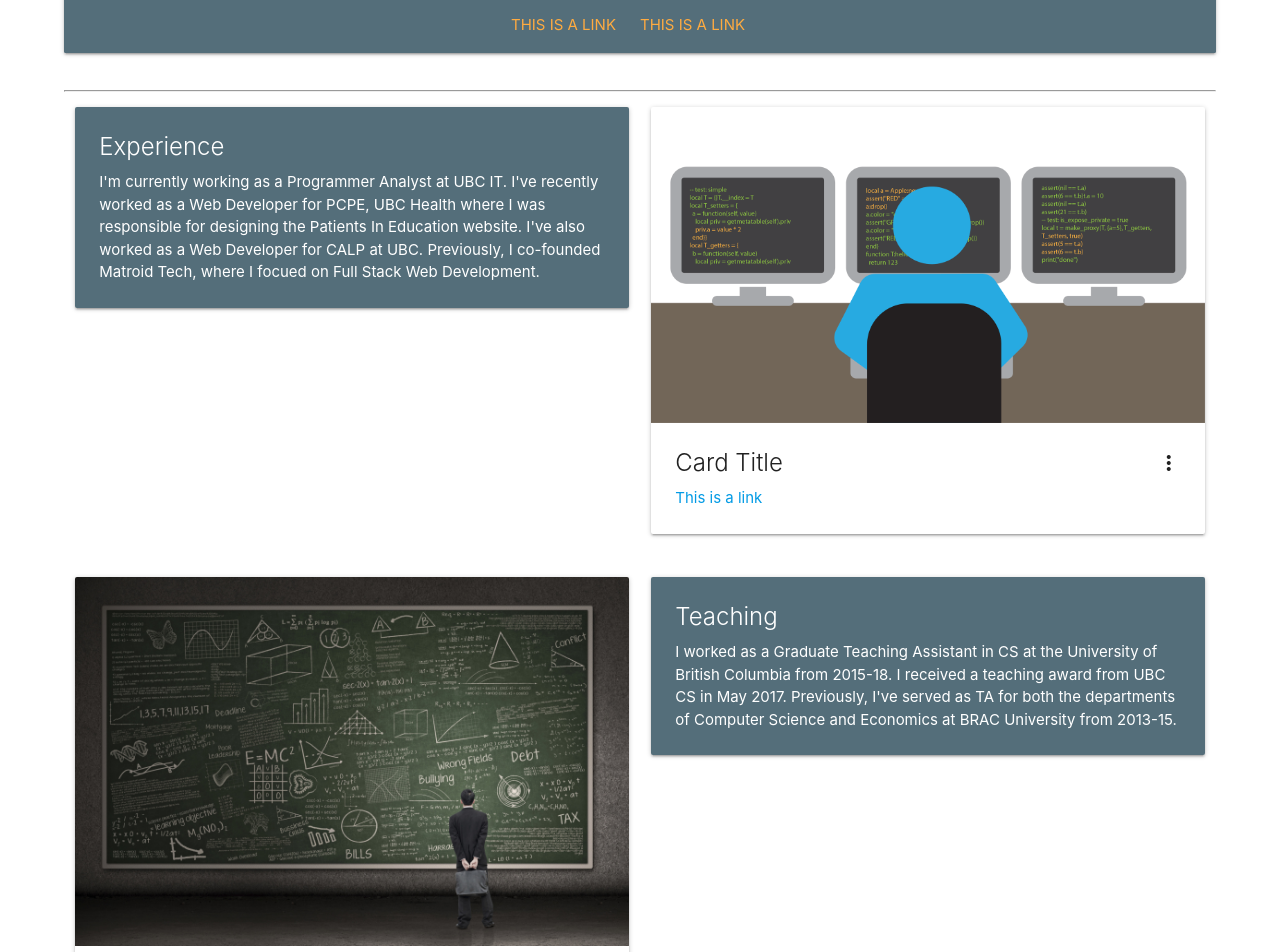
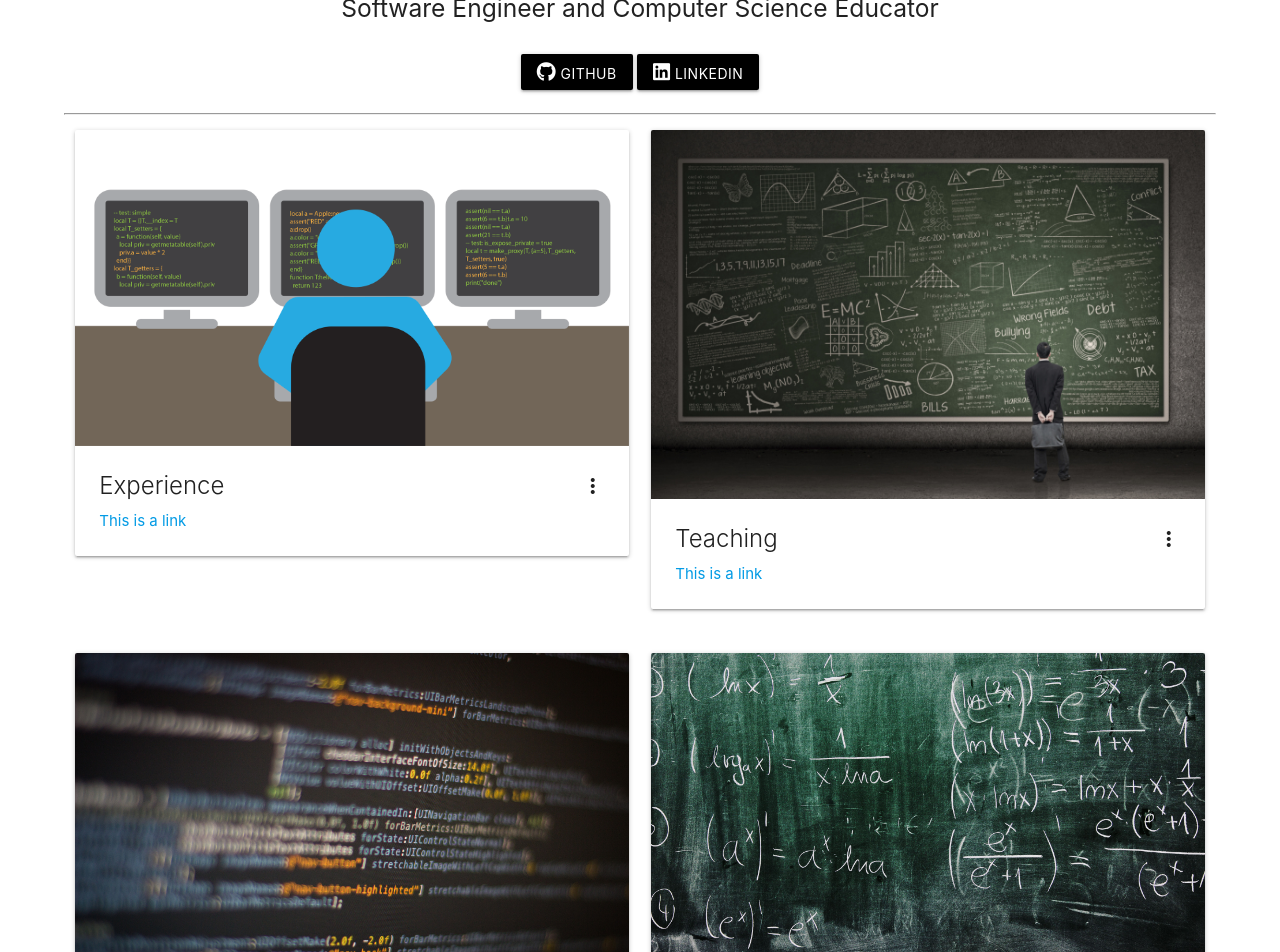
Before and after one commit to adnanreza/personal-site, a React (Create React App) app: page / in a window 1280 px wide. Shown: the part 200-1152 px from the top of the page. Built offline with nearby package versions, Linux system fonts and the light colour scheme; the HTML template or start-up script is replaced by a standard one.

Commit message:
Update Home Page

```diff
--- a/src/components/layout/BasicCard.js
+++ b/src/components/layout/BasicCard.js
@@ -1,7 +1,9 @@
-import React from 'react';
+import React, { Fragment } from 'react';
 import PropTypes from 'prop-types';
 
-const BasicCard = ({ title, text, cardColor, links }) => {
+const BasicCard = ({ title, text, cardColor, links, linkSet, linkText }) => {
+  const array = Array.from(linkSet);
+
   return (
     <div className='card blue-grey darken-1'>
       <div className='card-content white-text'>
@@ -10,8 +12,13 @@ const BasicCard = ({ title, text, cardColor, links }) => {
       </div>
       {links && (
         <div class='card-action'>
-          <a href='#'>This is a link</a>
-          <a href='#'>This is a link</a>
+          {array.map(item => (
+            <Fragment>
+              <a href={`${item}`} target='_blank'>
+                {linkText}
+              </a>
+            </Fragment>
+          ))}
         </div>
       )}
     </div>
--- a/src/components/layout/RevealCard.js
+++ b/src/components/layout/RevealCard.js
@@ -1,7 +1,7 @@
 import React from 'react';
 import PropTypes from 'prop-types';
 
-const RevealCard = ({ img }) => {
+const RevealCard = ({ title, text, img }) => {
   return (
     <div className='card'>
       <div className='card-image waves-effect waves-block waves-light'>
@@ -9,7 +9,8 @@ const RevealCard = ({ img }) => {
       </div>
       <div className='card-content'>
         <span className='card-title activator grey-text text-darken-4'>
-          Card Title<i className='material-icons right'>more_vert</i>
+          {title}
+          <i className='material-icons right'>more_vert</i>
         </span>
         <p>
           <a href='#'>This is a link</a>
@@ -17,12 +18,10 @@ const RevealCard = ({ img }) => {
       </div>
       <div className='card-reveal'>
         <span className='card-title grey-text text-darken-4'>
-          Card Title<i className='material-icons right'>close</i>
+          {title}
+          <i className='material-icons right'>close</i>
         </span>
-        <p>
-          Here is some more information about this product that is only revealed
-          once clicked on.
-        </p>
+        <p>{text}</p>
       </div>
     </div>
   );
--- a/src/components/pages/Home.js
+++ b/src/components/pages/Home.js
@@ -5,18 +5,23 @@ import ImageCard from '../layout/ImageCard';
 import BackgroundImg from '../layout/lake.jpg';
 import ExpImage from '../layout/exp.png';
 import TeachingImage from '../layout/chalkboard.jpg';
+import ProjectImage from '../layout/code.jpg';
+import ResearchImage from '../layout/algo.jpg';
 
 const homeText = 'Computer Scientist';
 const experienceText =
   "I'm currently working as a Programmer Analyst at UBC IT. I've recently worked as a Web Developer for PCPE, UBC Health where I was responsible for designing the Patients In Education website. I've also worked as a Web Developer for CALP at UBC. Previously, I co-founded Matroid Tech, where I focued on Full Stack Web Development.";
 const teachingText =
   "I worked as a Graduate Teaching Assistant in CS at the University of British Columbia from 2015-18. I received a teaching award from UBC CS in May 2017. Previously, I've served as TA for both the departments of Computer Science and Economics at BRAC University from 2013-15.";
+const projectsText =
+  "I've completed several projects as part of my coursework during my BSc at BRAC University, and during my MSc at the University of British Columbia. You can find more about them here.";
+const researchText =
+  "My primary research interests lie at the interface between Computer Science and Microeconomics: Algorithmic Game Theory & Mechanism Design. I'm also interested in Reinforcement Learning and Applied Cryptography.";
 
 const Home = () => (
   <Fragment>
     <div className='container' style={{ width: '90%' }}>
       <div className='section center-align'>
-        {/*
         <h2>Adnan Reza</h2>
         <h5>Software Engineer and Computer Science Educator</h5>
         <br />
@@ -40,27 +45,41 @@ const Home = () => (
             <span className='network-name'>Linkedin</span>
           </a>
         </div>
-*/}
-        <BasicCard title='Adnan Reza' text={homeText} links={true}></BasicCard>
       </div>
       <hr />
 
       {/**Cards */}
       <div className='row'>
         <div className='col s6'>
-          <BasicCard title='Experience' text={experienceText}></BasicCard>
+          <RevealCard
+            title='Experience'
+            text={experienceText}
+            img={ExpImage}
+          ></RevealCard>
         </div>
         <div className='col s6'>
-          <RevealCard img={ExpImage}></RevealCard>
+          <RevealCard
+            title='Teaching'
+            text={teachingText}
+            img={TeachingImage}
+          ></RevealCard>
         </div>
         <div className='col s6'></div>
       </div>
       <div className='row'>
         <div className='col s6'>
-          <RevealCard img={TeachingImage}></RevealCard>
+          <RevealCard
+            title='Projects'
+            text={projectsText}
+            img={ProjectImage}
+          ></RevealCard>
         </div>
         <div className='col s6'>
-          <BasicCard title='Teaching' text={teachingText}></BasicCard>
+          <RevealCard
+            title='Research'
+            text={researchText}
+            img={ResearchImage}
+          ></RevealCard>
         </div>
       </div>
       {/**End Cards */}
```
